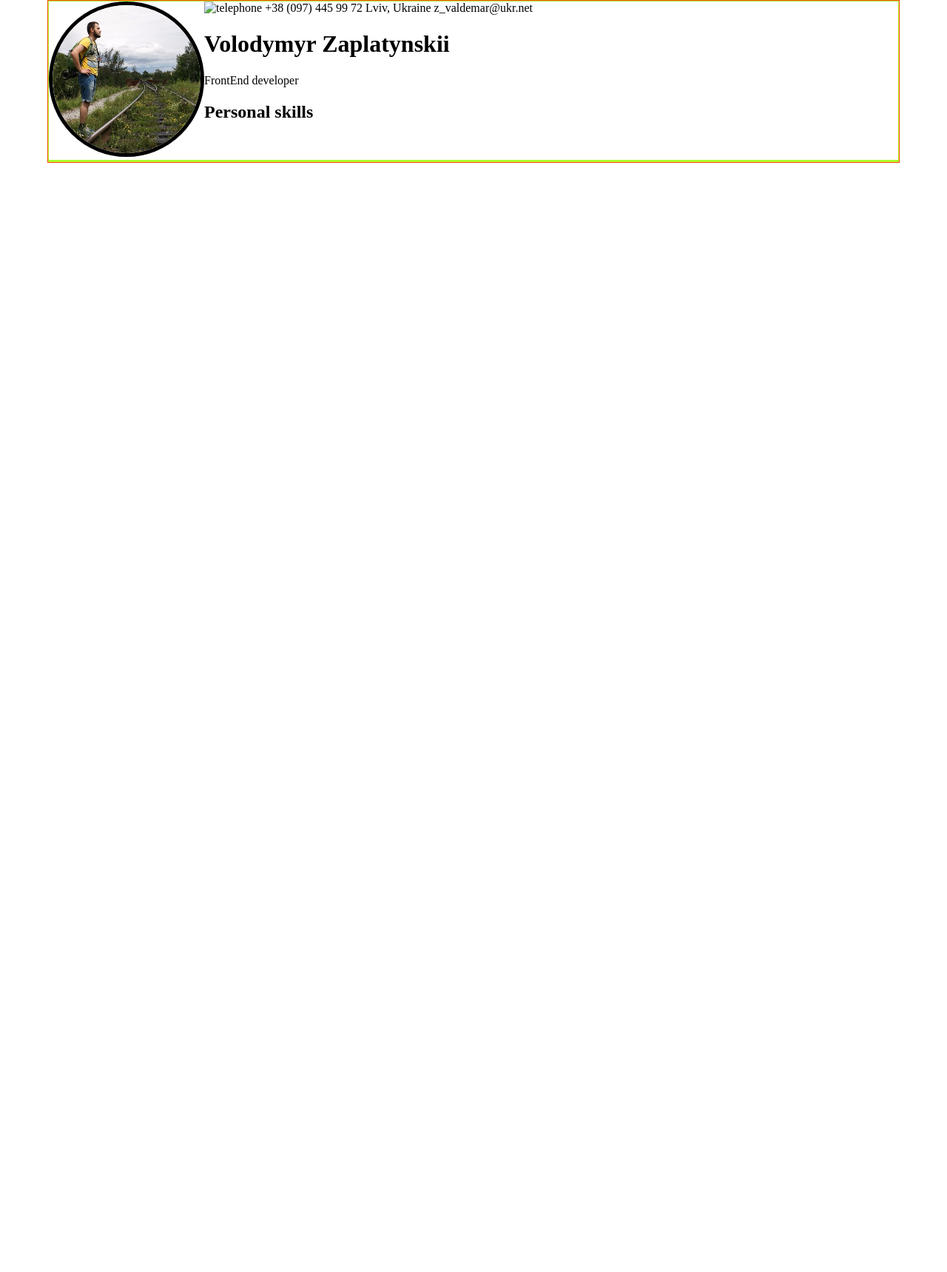
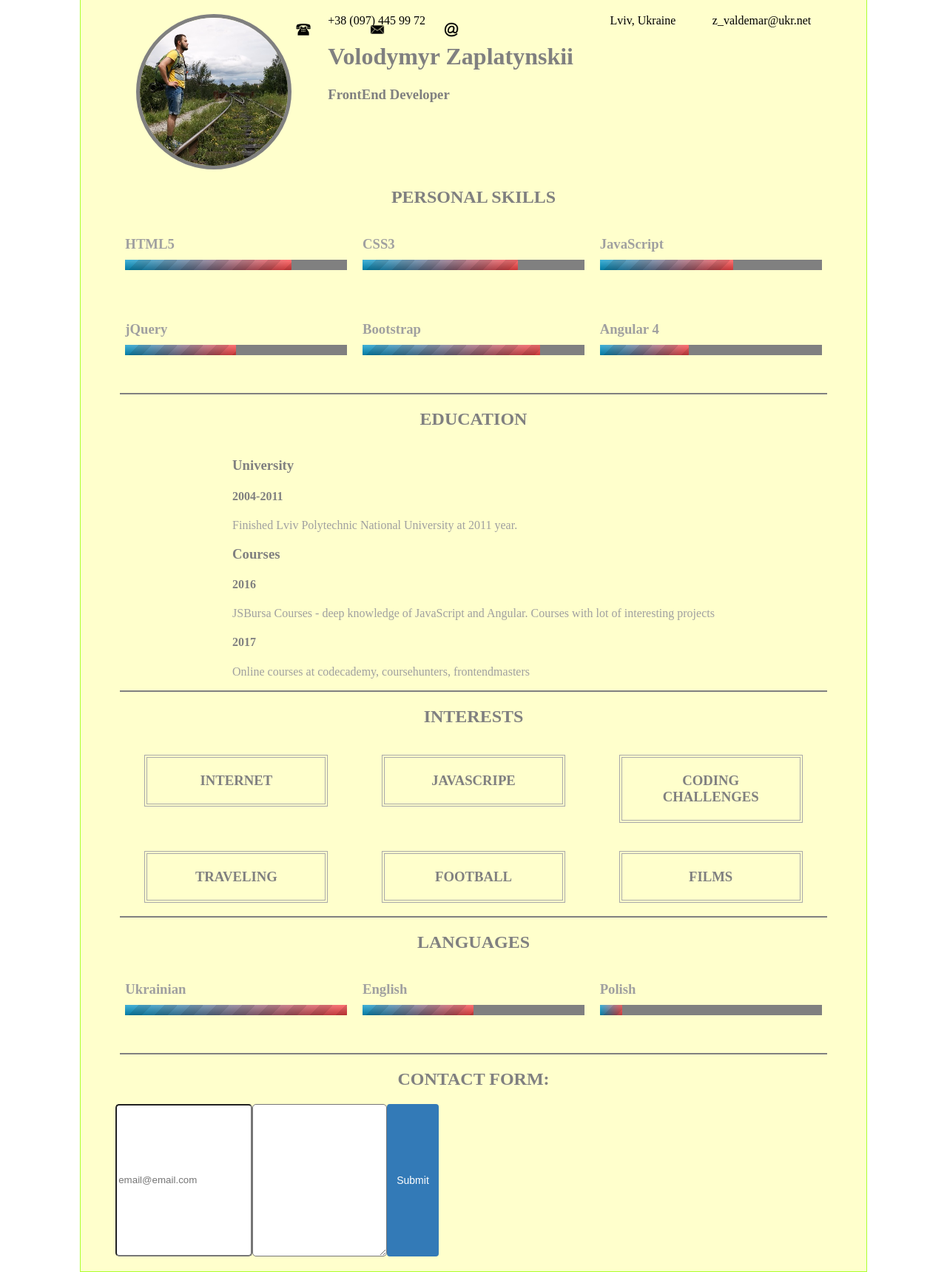
Before and after one commit to Valdemar26/GL, a PHP site: page / in a window 1280 px wide. Shown: the whole page at 74% size. Before the commit the page ends 220 px from the top, so only its background shows below. Run offline with PHP 8.4, Linux system fonts and the light colour scheme.

Commit message:
prepared task 2

```diff
--- a/Lectures/Tasks/Task 2 - HTML and CSS/index.html
+++ b/Lectures/Tasks/Task 2 - HTML and CSS/index.html
@@ -5,34 +5,121 @@
     <title>GL Base Camp | Task 2</title>
     <link rel="stylesheet" href="styles.css">
 </head>
+
 <body>
 <div class="container">
-    <div class="row main-info clearfix">
-        <div class="user-img">
+    <!-- user info -->
+    <div class="row">
+        <div class="col">
             <img src="images/avatar.png" alt="avatar" title="user image" class="avatar">
         </div>
-        <div class="user-info">
-            <span>
-                <img class="phone" alt="telephone" title="phone">
-                +38 (097) 445 99 72
-            </span>
-            <span>Lviv, Ukraine</span>
-            <span>z_valdemar@ukr.net</span>
-            <div class="user-name">
-                <h1>Volodymyr Zaplatynskii</h1>
-            </div>
-            <div class="user-title">
-                FrontEnd developer
-            </div>
-            <div class="skills">
-                <h2>Personal skills</h2>
-            </div>
+        <div class="col">
+            <span class="phone">+38 (097) 445 99 72</span> <br>
+            <h1>Volodymyr Zaplatynskii</h1>
+            <h3>FrontEnd Developer</h3>
+        </div>
+        <div class="col">
+            <span class="address">Lviv, Ukraine</span>
+        </div>
+        <div class="col">
+            <span class="email">z_valdemar@ukr.net</span>
+        </div>
+    </div>
+
+    <!-- personal skills block -->
+    <h2>Personal Skills</h2>
+    <div class="row">
+        <div class="col">
+            <h3 class="skills">HTML5</h3><progress value="75" max="100"></progress></div>
+        <div class="col">
+            <h3 class="skills">CSS3</h3><progress value="70" max="100"></progress></div>
+        <div class="col">
+            <h3 class="skills">JavaScript</h3><progress value="60" max="100"></progress></div>
+    </div>
+    <div class="row">
+        <div class="col">
+            <h3 class="skills">jQuery</h3><progress value="50" max="100"></progress></div>
+        <div class="col">
+            <h3 class="skills">Bootstrap</h3><progress value="80" max="100"></progress></div>
+        <div class="col">
+            <h3 class="skills">Angular 4</h3><progress value="40" max="100"></progress>
+        </div>
+    </div>
+
+    <div class="hr"></div>
+
+    <!-- education block -->
+    <h2>Education</h2>
+    <div class="row">
+        <div class="col">
+            <h3>University</h3>
+            <h4>2004-2011</h4>
+            <p>Finished Lviv Polytechnic National University at 2011 year.</p>
+            <h3>Courses</h3>
+            <h4>2016</h4>
+            <p>JSBursa Courses - deep knowledge of JavaScript and Angular.
+                Courses with lot of interesting projects</p>
+            <h4>2017</h4>
+            <p>Online courses at codecademy, coursehunters, frontendmasters</p>
+        </div>
+    </div>
+
+    <div class="hr"></div>
+
+    <!-- interests block -->
+    <h2>Interests</h2>
+    <div class="row">
+        <div class="col">
+            <h3 class="interests">Internet</h3>
+        </div>
+        <div class="col">
+            <h3 class="interests">JavaScripe</h3>
+        </div>
+        <div class="col">
+            <h3 class="interests">Coding Challenges</h3>
         </div>
     </div>
     <div class="row">
+        <div class="col">
+            <h3 class="interests">Traveling</h3>
+        </div>
+        <div class="col">
+            <h3 class="interests">Football</h3>
+        </div>
+        <div class="col">
+            <h3 class="interests">Films</h3>
+        </div>
+    </div>
 
+    <div class="hr"></div>
+
+    <!-- languages block -->
+    <h2>Languages</h2>
+    <div class="row">
+        <div class="col">
+            <h3 class="lang">Ukrainian</h3><progress value="100" max="100"></progress></div>
+        <div class="col">
+            <h3 class="lang">English</h3><progress value="50" max="100"></progress></div>
+        <div class="col">
+            <h3 class="lang">Polish</h3><progress value="10" max="100"></progress></div>
+    </div>
+
+    <div class="hr"></div>
+
+    <!-- contact form block -->
+    <h2>Contact form:</h2>
+    <div class="contact">
+        <input type="text" id="email" placeholder="email@email.com"><br>
+        <textarea name="textarea" id="textarea" class="textarea"></textarea><br>
+        <button class="btn" id="btn">Submit</button>
+
+        <!--<input type="text" id="email" placeholder="example@email.com">-->
+        <!--<br>-->
+        <!--<textarea name="message" id="usersMessage" placeholder="Message"></textarea>-->
+        <!--<button class="btn">Send</button>-->
     </div>
 </div>
-    <script src="task2.js"></script>
+
+<script src="task2.js"></script>
 </body>
 </html>
--- a/Lectures/Tasks/Task 2 - HTML and CSS/styles.css
+++ b/Lectures/Tasks/Task 2 - HTML and CSS/styles.css
@@ -1,51 +1,165 @@
-/* styles for all page */
-* {
-    -webkit-box-sizing: border-box;
-    -moz-box-sizing: border-box;
-    box-sizing: border-box;
+/* main styles */
+.container {
+    margin: -10px 100px -10px 100px;
+    padding: 20px 0;
+    background-color: #ffc;
+    background-attachment: fixed;
+    border: 1px solid greenyellow;
+}
+.row {
+     display: flex;
+     justify-content: space-around;
+     margin: 0 50px;
+}
+h1, h2, h3, h4 {
+    color: #808080;
+}
+h2 {
+    text-align: center;
+    text-transform: uppercase;
+}
+p {
+    color: #a0a0a0;
 }
 
-body {
-    margin: 0;
-    padding: 0;
+/* user info */
+.container .row .user-img {
+    margin-right: 15px;
 }
-.clearfix:before, .clearfix:after {
-    content: "."; /* добавить содержимое: "." */
-    display: block;  /* сделать блоком, т.к. inline не может иметь clear */
-    clear: both;  /* с обеих сторон clear */
-    visibility: hidden; /* сделать невидимым, зачем нам точка внизу? */
-    height: 0;  /* сделать высоту 0, чтобы не занимал место */
-}
-.container {
-    /*padding-right: 15px;*/
-    /*padding-left: 15px;*/
-    margin-right: auto;
-    margin-left: auto;
-    border: 1px solid orangered;
-    width: 90%;
-}
-.row {
-    /*margin-right: -15px;*/
-    /*margin-left: -15px;*/
-    border: 1px solid greenyellow;
-}
-.row .user-img, .row .user-info {
-    /*display: inline-block;*/
+.container .row .col, .row .user-info {
     float: left;
 }
-.row .user-img .avatar {
-    border: 5px solid #000;
+.container .row .col .avatar {
+    border: 5px solid #808080;
     border-radius: 50%;
 }
-.row .user-info {
 
-}
-.row .user-info span .phone {
-    background-image: url("images/telephone.png");
+.row .col .phone:before, .row .col .address:before, .row .col .email:before {
     width: 20px;
     height: 20px;
+    content: "";
+    position: absolute;
+    background-size: 100%;
 }
-.main-info {
-    /*display: inline-block;*/
+.row .col .phone:before {
+    background-image: url("images/telephone.png");
+    top: 30px;
+    left: 400px;
+}
+.row .col .address:before {
+    background-image: url("images/email.png");
+    top: 30px;
+    left: 500px;
+}
+.row .col .email:before {
+    background-image: url("images/at.png");
+    top: 30px;
+    left: 600px;
+}
 
+/* personal skills block */
+.container .row .col .skills, .container .row .col .lang {
+     margin-bottom: -40px;
+     color: #a0a0a0;
 }
+
+/* horizontal line */
+.hr {
+    border-top: 2px solid #808080;
+    width: 90%;
+    margin: 0 auto;
+}
+
+/* interests block */
+.container .row .col .interests {
+    width: 200px;
+    padding: 20px;
+    border: 4px double darkgray;
+    text-transform: uppercase;
+    text-align: center;
+}
+
+/* contact block */
+.contact {
+    display: flex;
+    justify-content: center;
+    width: 50%;
+}
+.contact input {
+    min-height: 20px;
+}
+.contact .textarea {
+    min-height: 200px;
+}
+.contact input, .contact .textarea {
+    border-radius: 5px;
+}
+
+.btn {
+    cursor: pointer;
+    color: #fff;
+    background-color: #337ab7;
+    padding: 6px 12px;
+    font-size: 14px;
+    border-radius: 4px;
+    border: 1px solid transparent;
+}
+
+/*.container .contact {*/
+     /*width: 20%;*/
+     /*margin: auto;*/
+     /*display: flex;*/
+     /*flex-wrap: wrap;*/
+     /*justify-content: center;*/
+/*}*/
+
+/*.container .contact input, textarea {*/
+     /*width: 250px;*/
+     /*border-radius: 5px;*/
+     /*margin: 5px;*/
+/*}*/
+
+/*.contact input, textarea:focus {*/
+     /*outline: none;*/
+/*}*/
+
+/* progress bar styles*/
+.container .row .col progress {
+     width: 300px;
+     height: 14px;
+     margin: 50px auto;
+     -webkit-appearance: none;
+}
+
+.container .row .col progress::-webkit-progress-value {
+    background-image:
+            -webkit-linear-gradient( 135deg,
+            transparent,
+            transparent 33%,
+            rgba(0,0,0,.1) 33%,
+            rgba(0,0,0,.1) 66%,
+            transparent 66%),
+            -webkit-linear-gradient( top,
+            rgba(255, 255, 255, .25),
+            rgba(0,0,0,.2)),
+            -webkit-linear-gradient( left, #09c, #f44);
+     border-radius: 1px;
+     background-size: 35px 20px, 100% 100%, 100% 100%;
+}
+
+/* for Firefox */
+.container .row .col progress::-moz-progress-bar {
+    background-image:
+            -moz-linear-gradient( 135deg,
+            transparent,
+            transparent 33%,
+            rgba(0,0,0,.1) 33%,
+            rgba(0,0,0,.1) 66%,
+            transparent 66%),
+            -moz-linear-gradient( top,
+            rgba(255, 255, 255, .25),
+            rgba(0,0,0,.2)),
+            -moz-linear-gradient( left, #09c, #f44);
+    border-radius: 1px;
+    background-size: 35px 20px, 100% 100%, 100% 100%;
+}
```
Also changed, not shown: 1 other file.
